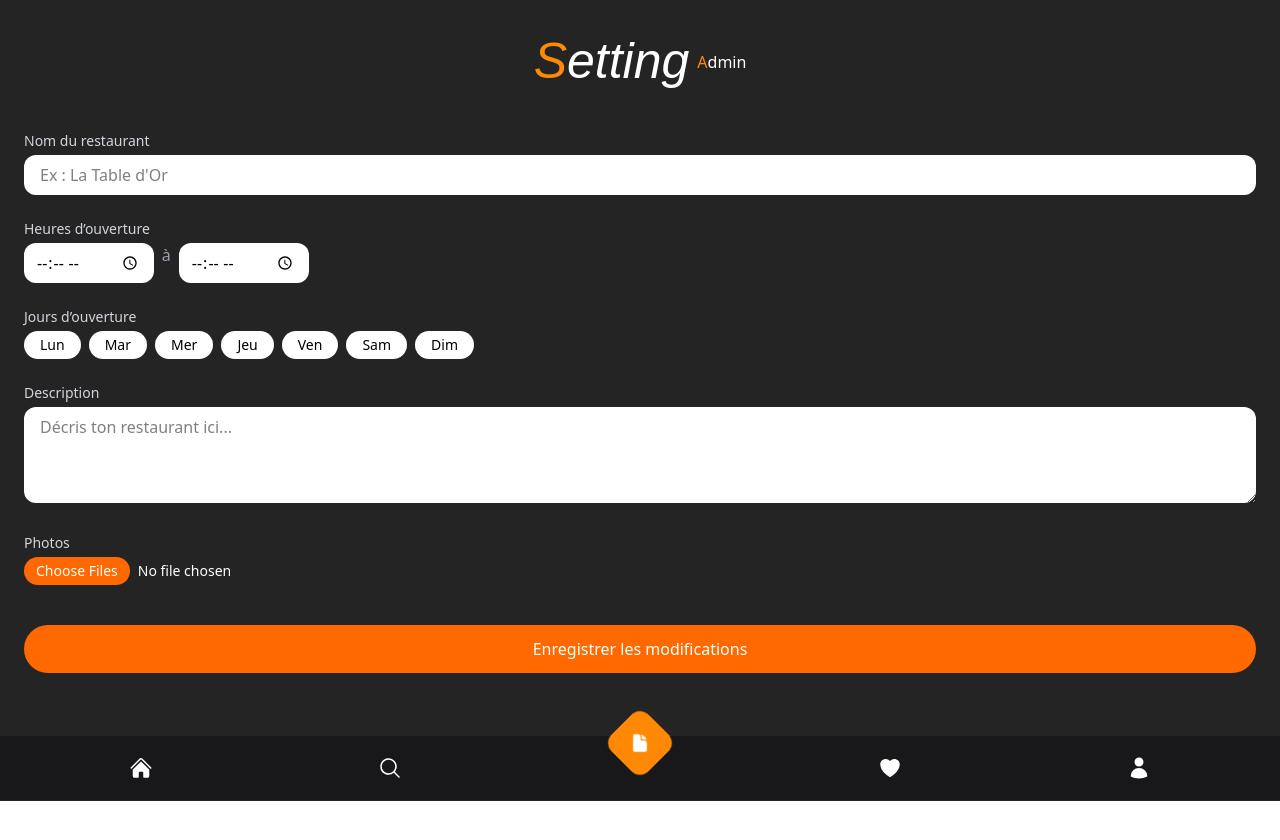
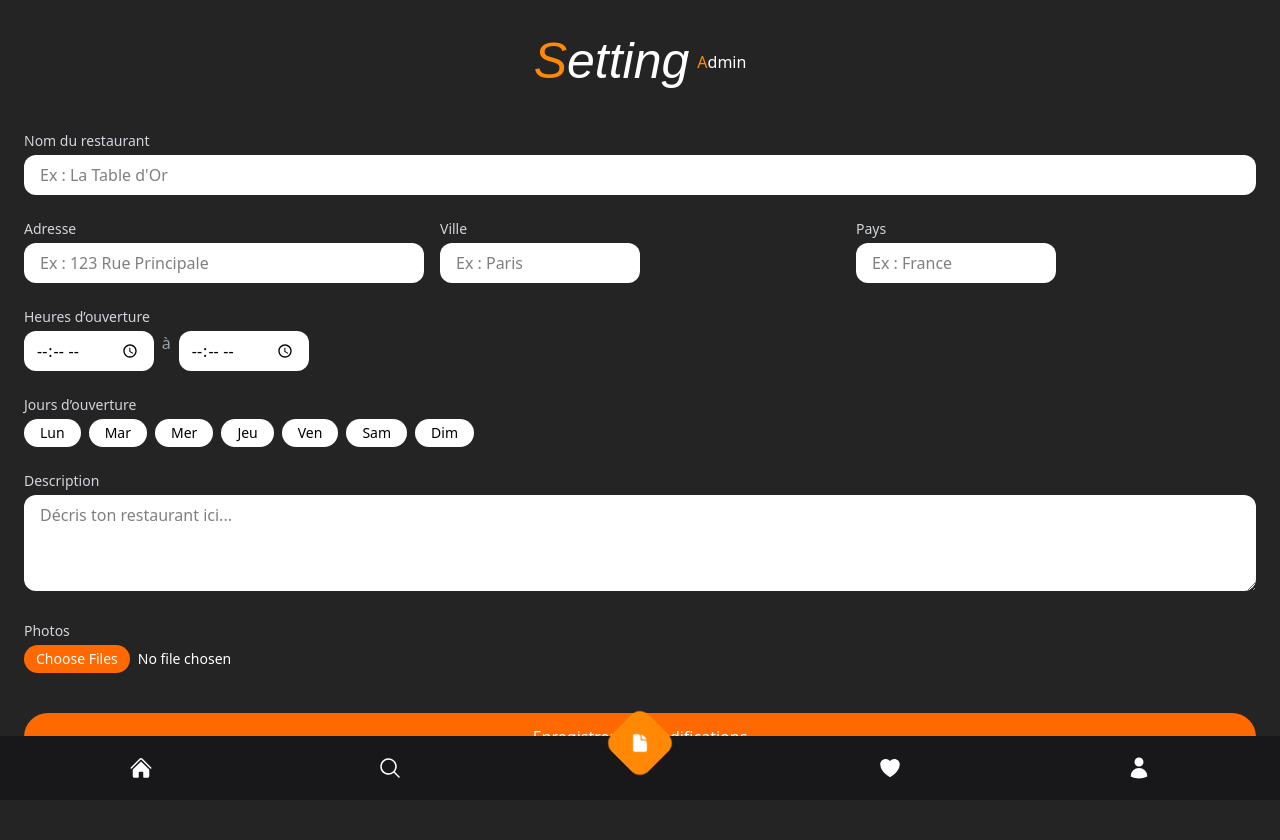
Before and after one commit to N0wah/ReservIt_Project, a Vue app in the folder frontend/reservit/: page /settings in a window 1280 px wide. Shown: the top 840 px of the page. Before the commit the page ends 801 px from the top, so only its background shows below. Built offline with nearby package versions, Linux system fonts and the light colour scheme; a web font is replaced by a local one; what v-calendar would draw is missing.

Commit message:
RestaurantSettingUpdate

```diff
--- a/frontend/reservit/src/views/RestaurantSetting.vue
+++ b/frontend/reservit/src/views/RestaurantSetting.vue
@@ -14,6 +14,22 @@
       <div>
         <label class="block text-sm text-gray-300 mb-1">Nom du restaurant</label>
         <input type="text" v-model="name" class="w-full bg-white text-black rounded-xl px-4 py-2" placeholder="Ex : La Table d'Or" />
+      </div>
+
+      <!-- Adresse, Ville, Pays -->
+      <div class="grid grid-cols-1 md:grid-cols-3 gap-4">
+        <div>
+          <label class="block text-sm text-gray-300 mb-1">Adresse</label>
+          <input type="text" v-model="address" class="w-full bg-white text-black rounded-xl px-4 py-2" placeholder="Ex : 123 Rue Principale" />
+        </div>
+        <div>
+          <label class="block text-sm text-gray-300 mb-1">Ville</label>
+          <input type="text" v-model="city" class="w-1/2 bg-white text-black rounded-xl px-4 py-2" placeholder="Ex : Paris" />
+        </div>
+        <div>
+          <label class="block text-sm text-gray-300 mb-1">Pays</label>
+          <input type="text" v-model="country" class="w-1/2 bg-white text-black rounded-xl px-4 py-2" placeholder="Ex : France" />
+        </div>
       </div>
 
       <!-- Heures d’ouverture -->
```
